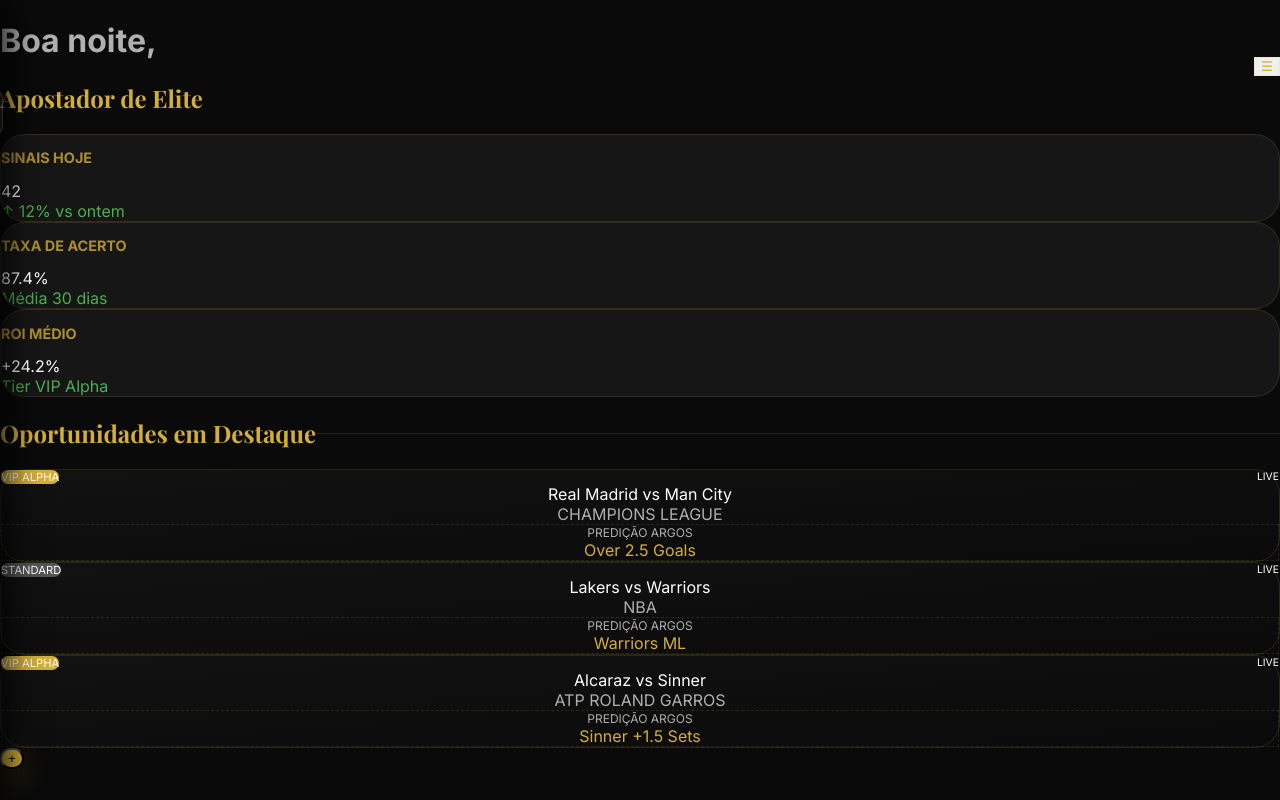
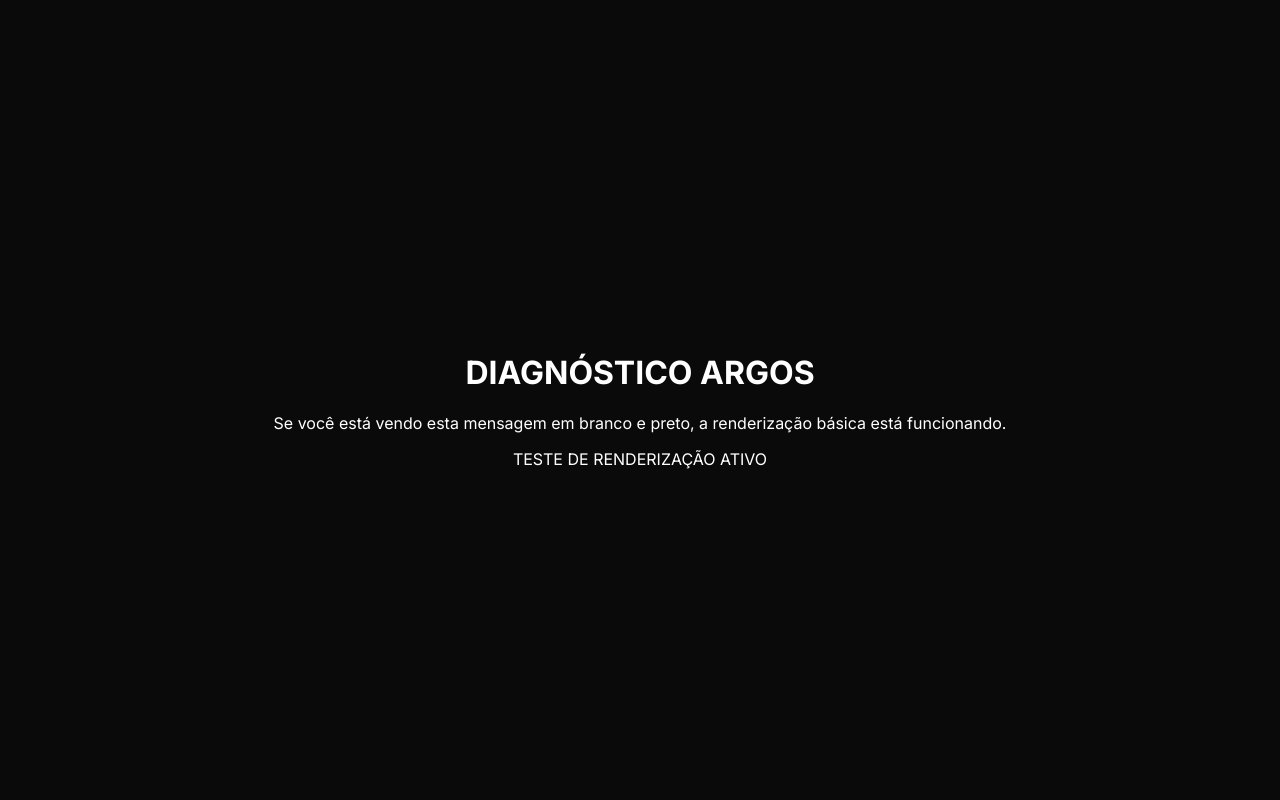
Before and after one commit to gusborba9-star/argos-intelligence, a Next.js app: page / in a window 1280 px wide. Built offline with nearby package versions, Linux system fonts and the light colour scheme.

Commit message:
debug: force simple render test for page size diagnosis

```diff
--- a/app/page.tsx
+++ b/app/page.tsx
@@ -1,163 +1,17 @@
 "use client";
 
-import React, { useState } from "react";
-import Sidebar from "@/components/ui/Sidebar";
-import DashboardCard from "@/components/ui/DashboardCard";
-import SignalCard from "@/components/ui/SignalCard";
-import NavigationOverlay from "@/components/ui/NavigationOverlay";
+import React from "react";
 
 export default function Home() {
-  const [isSidebarOpen, setIsSidebarOpen] = useState(false);
-  const [activePage, setActivePage] = useState("home");
-
-  const renderContent = () => {
-    switch (activePage) {
-      case "home":
-        return (
-          <div className="animate-fade-in space-y-10">
-            <div className="grid grid-cols-1 md:grid-cols-3 gap-6">
-              <DashboardCard title="Sinais Hoje" value="42" trend="↑ 12% vs ontem" />
-              <DashboardCard title="Taxa de Acerto" value="87.4%" trend="Média 30 dias" />
-              <DashboardCard title="ROI Médio" value="+24.2%" trend="Tier VIP Alpha" />
-            </div>
-
-            <div>
-              <div className="flex items-center gap-4 mb-8">
-                <h2 className="font-playfair text-3xl text-[#D4AF37]">Oportunidades em Destaque</h2>
-                <div className="flex-1 h-[1px] bg-[#D4AF37]/15" />
-              </div>
-
-              <div className="grid grid-cols-1 md:grid-cols-2 lg:grid-cols-3 gap-6">
-                <SignalCard
-                  teams="Real Madrid vs Man City"
-                  league="Champions League"
-                  prediction="Over 2.5 Goals"
-                  tier="vip"
-                />
-                <SignalCard
-                  teams="Lakers vs Warriors"
-                  league="NBA"
-                  prediction="Warriors ML"
-                  tier="free"
-                />
-                <SignalCard
-                  teams="Alcaraz vs Sinner"
-                  league="ATP Roland Garros"
-                  prediction="Sinner +1.5 Sets"
-                  tier="vip"
-                />
-              </div>
-            </div>
-          </div>
-        );
-      case "oracle":
-        return (
-          <div className="animate-fade-in text-center py-20">
-            <h2 className="font-playfair text-4xl text-[#D4AF37] mb-4">The Oracle</h2>
-            <p className="text-[#B0B0B0]">Análise em tempo real alimentada por 1.5k simulações Monte Carlo.</p>
-            <div className="mt-10 grid grid-cols-1 md:grid-cols-2 gap-6 max-w-4xl mx-auto">
-               <div className="glass-card p-10">Live Feed coming soon...</div>
-               <div className="glass-card p-10">Shock Engine active...</div>
-            </div>
-          </div>
-        );
-      case "track":
-        return (
-          <div className="animate-fade-in">
-            <h2 className="font-playfair text-3xl text-[#D4AF37] mb-8">Track Record | Transparência</h2>
-            <div className="glass-card overflow-hidden">
-              <table className="w-full text-left border-collapse">
-                <thead>
-                  <tr className="border-b border-[#D4AF37]/15 text-[#D4AF37]">
-                    <th className="p-5 font-semibold">Data</th>
-                    <th className="p-5 font-semibold">Evento</th>
-                    <th className="p-5 font-semibold">Mercado</th>
-                    <th className="p-5 font-semibold">Resultado</th>
-                  </tr>
-                </thead>
-                <tbody className="text-[#B0B0B0]">
-                  <tr className="border-b border-[#D4AF37]/10 hover:bg-white/5 transition-colors">
-                    <td className="p-5">15/06/2026</td>
-                    <td className="p-5">Celtics vs Mavericks</td>
-                    <td className="p-5">Under 210.5</td>
-                    <td className="p-5 text-green-500 font-bold">WIN</td>
-                  </tr>
-                  <tr className="border-b border-[#D4AF37]/10 hover:bg-white/5 transition-colors">
-                    <td className="p-5">15/06/2026</td>
-                    <td className="p-5">Brazil vs Argentina</td>
-                    <td className="p-5">BTTS - Yes</td>
-                    <td className="p-5 text-green-500 font-bold">WIN</td>
-                  </tr>
-                </tbody>
-              </table>
-            </div>
-          </div>
-        );
-      case "intel":
-        return (
-          <div className="animate-fade-in space-y-10">
-            <h2 className="font-playfair text-3xl text-[#D4AF37]">Argos Intelligence | Tech Stack</h2>
-            <div className="grid grid-cols-1 md:grid-cols-3 gap-6">
-              <div className="glass-card p-8">
-                <h3 className="text-[#D4AF37] mb-4 font-bold">Monte Carlo</h3>
-                <p className="text-sm text-[#B0B0B0]">1.500 simulações por vertical para garantir precisão quântica.</p>
-              </div>
-              <div className="glass-card p-8">
-                <h3 className="text-[#D4AF37] mb-4 font-bold">Shock Engine</h3>
-                <p className="text-sm text-[#B0B0B0]">Detecção de volatilidade em tempo real para mudanças bruscas de placar.</p>
-              </div>
-              <div className="glass-card p-8">
-                <h3 className="text-[#D4AF37] mb-4 font-bold">Chameleon Logic</h3>
-                <p className="text-sm text-[#B0B0B0]">Sistema bilateral que inverte sinais para lucrar na inércia tática.</p>
-              </div>
-            </div>
-          </div>
-        );
-      case "vip":
-        return (
-          <div className="animate-fade-in flex flex-col items-center justify-center py-20">
-            <div className="text-6xl mb-6">💎</div>
-            <h2 className="font-playfair text-4xl text-[#D4AF37] mb-4">VIP Lounge</h2>
-            <p className="text-[#B0B0B0] mb-10 text-center max-w-lg">
-              Acesso restrito aos sinais Alpha com maior confiança e ROI projetado superior a 20% ao mês.
-            </p>
-            <button className="bg-[#D4AF37] text-black px-10 py-4 rounded-full font-bold hover:scale-105 transition-transform shadow-[0_0_30px_rgba(212,175,55,0.3)]">
-              UPGRADE PARA VIP
-            </button>
-          </div>
-        );
-      default:
-        return null;
-    }
-  };
-
   return (
-    <div className="min-h-screen bg-[#0A0A0A] text-white selection:bg-[#D4AF37]/30">
-      <Sidebar
-        isOpen={isSidebarOpen}
-        activePage={activePage}
-        onPageChange={setActivePage}
-        onClose={() => setIsSidebarOpen(false)}
-      />
-
-      <main className="max-w-7xl mx-auto px-6 py-10 md:py-16 transition-all duration-500">
-        <NavigationOverlay
-          onToggle={() => setIsSidebarOpen(true)}
-          userName="Apostador de Elite"
-        />
-
-        <div className="mt-8">
-          {renderContent()}
+    <div className="min-h-screen bg-white text-black flex items-center justify-center p-20">
+      <div className="text-center">
+        <h1 className="text-6xl font-bold mb-4">DIAGNÓSTICO ARGOS</h1>
+        <p className="text-2xl">Se você está vendo esta mensagem em branco e preto, a renderização básica está funcionando.</p>
+        <div className="mt-10 p-10 bg-red-500 text-white rounded-xl">
+          TESTE DE RENDERIZAÇÃO ATIVO
         </div>
-      </main>
-
-      {/* FAB - Floating Action Button */}
-      <button
-        className="fixed bottom-8 right-8 w-16 h-16 bg-[#D4AF37] text-black rounded-full flex items-center justify-center text-3xl shadow-[0_10px_30px_rgba(212,175,55,0.3)] z-[900] transition-all duration-500 hover:scale-110 hover:rotate-90 active:scale-95"
-        onClick={() => setIsSidebarOpen(true)}
-      >
-        +
-      </button>
+      </div>
     </div>
   );
 }
```
